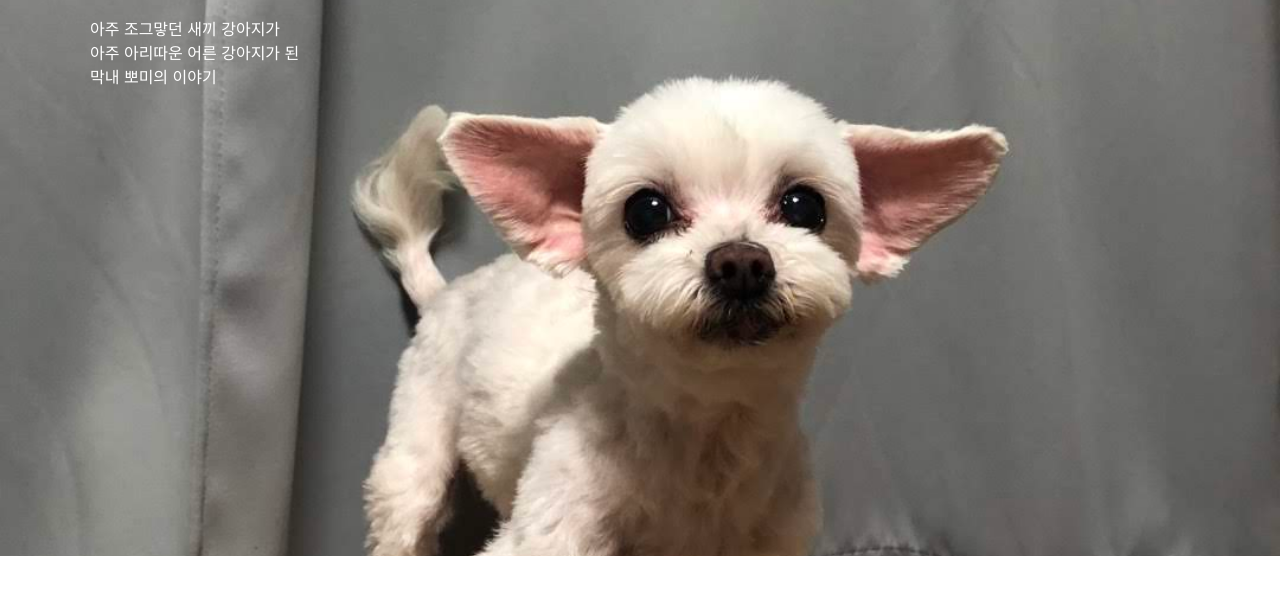
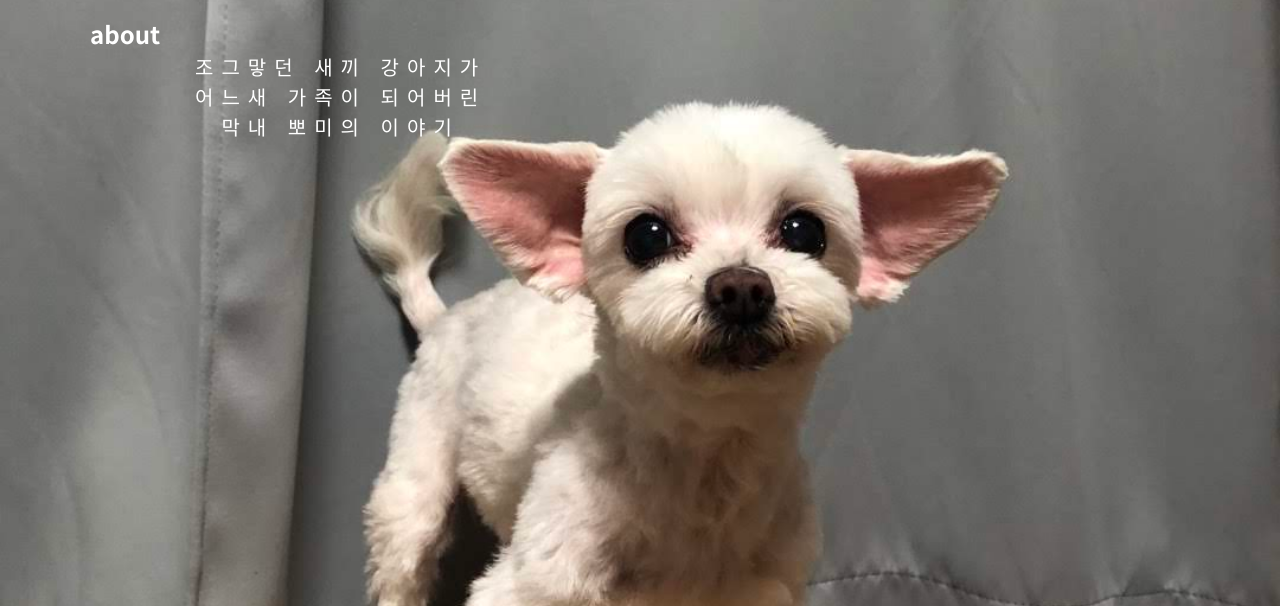
Before and after one commit to dlsdud1408/mypet, a plain HTML site: page index.html in a window 1280 px wide. Shown: the part 395-1001 px from the top of the page. Before the commit the page ends 951 px from the top, so only its background shows below. Drawn offline with Linux system fonts and the light colour scheme.

Commit message:
first commit

```diff
--- a/index.html
+++ b/index.html
@@ -15,9 +15,12 @@
                     <h1>It's <br>for me</h1>
                 </div>
                 <div class="textbox">
-                    <p>아주 조그맣던 새끼 강아지가 <br>
-                    아주 아리따운 어른 강아지가 된 <br>
-                    막내 뽀미의 이야기</p>
+                    <div class="maintitle">
+                        <h2>about</h2>
+                        <p>조그맣던 새끼 강아지가 <br>
+                            어느새 가족이 되어버린 <br>
+                            막내 뽀미의 이야기</p>
+                    </div>
                 </div>
             </div>
         </section>
--- a/style.css
+++ b/style.css
@@ -17,7 +17,7 @@ body{font-family: 'Noto Sans KR', sans-serif; background: #fff; font-size: 16px;
 .inner {width: 1100px; margin: 0 auto;}
 
 /*section.visual*/
-.visual {width: 100%; height: 950px; background: url(img/02.jpg) no-repeat center/cover;border-top: 1px solid #f3c565; color:#fff;}
+.visual {width: 100%; height: 1000px; background: url(img/02.jpg) no-repeat center/cover;border-top: 1px solid gray; color:#fff;}
 .visual .inner .maintitle h1{font-size: 150px; letter-spacing: 20px; margin-bottom: 50px; text-align: end; line-height: 1.2;}
-.visual .inner.textbox p{font-size: 30px; letter-spacing: 8px; margin-bottom: 10px; position: relative;  display: inline-block; padding-right: 60px;}
-.visual .inner.textbox{border:1px solid blue; border-radius: 20px; padding: 40px 50px 50px;box-sizing: border-box; margin-top: 50px;}
+.visual .inner .textbox p{font-size: 20px; letter-spacing: 8px; margin-bottom: 10px; position: relative;  display: inline-block; padding-left: 105px;text-align: center; }
+.visual .inner .textbox
```
